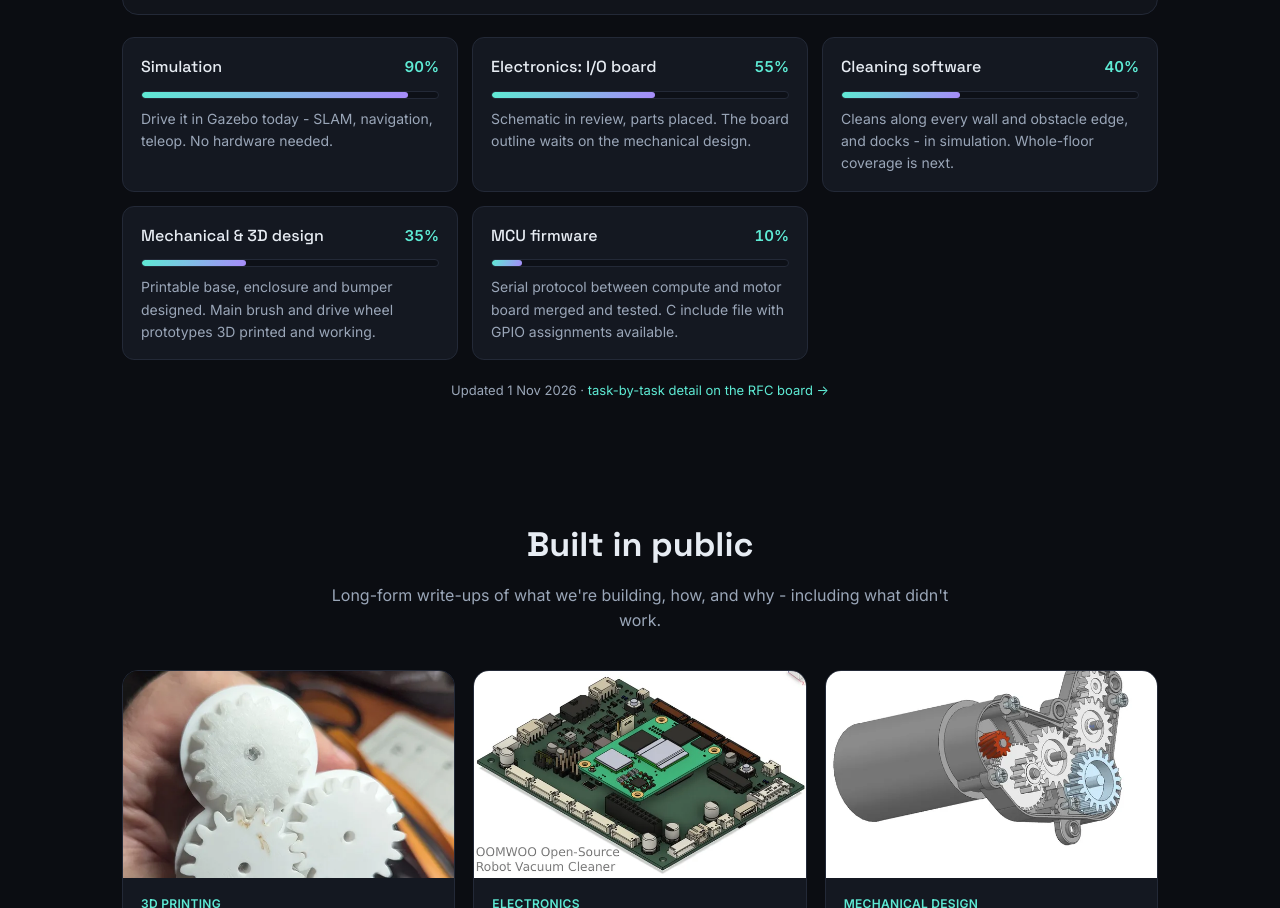
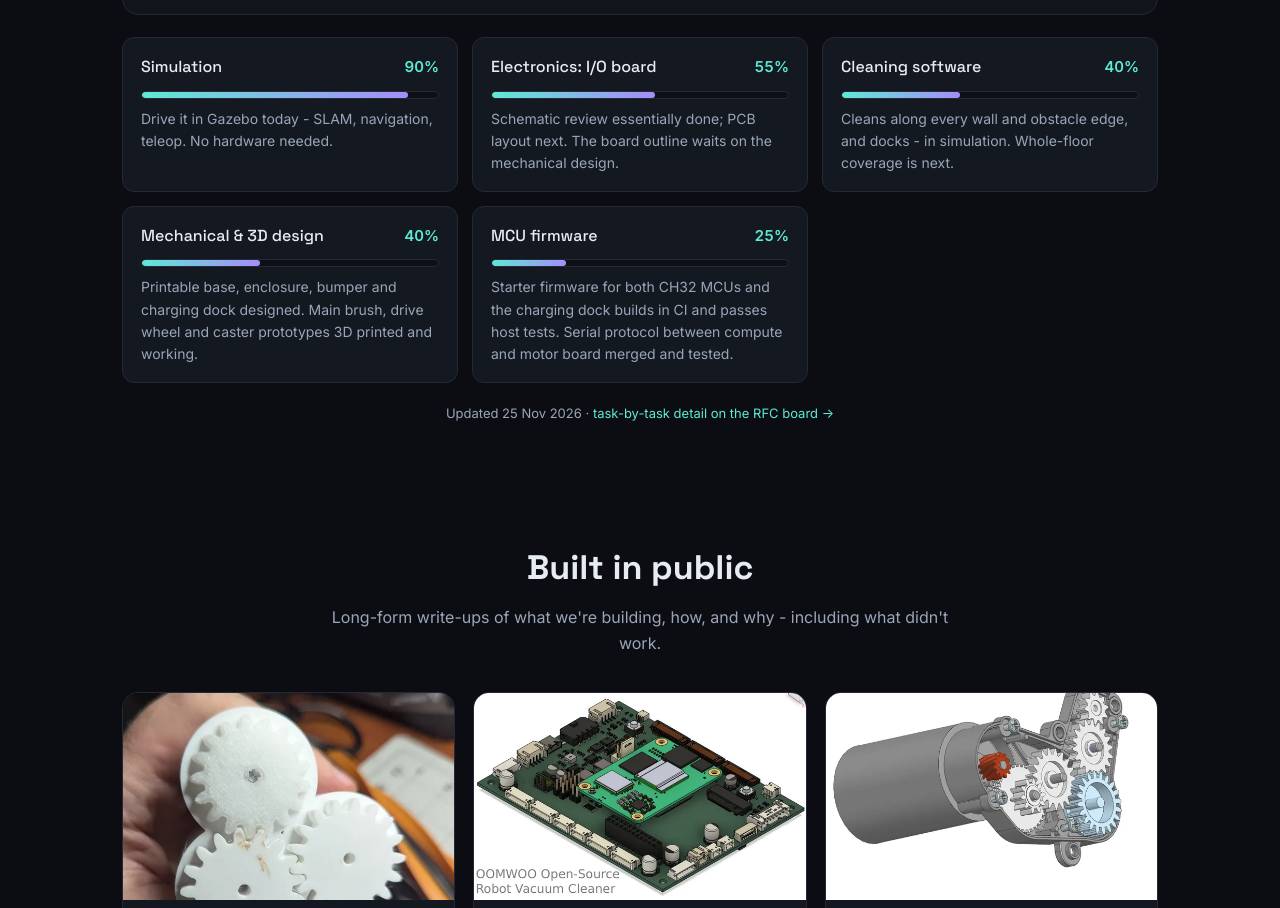
Before and after one commit to oomwoo/oomwoo.github.io, a plain HTML site: page index.html in a window 1280 px wide. Shown: the part 2986-3894 px from the top of the page. Drawn offline with Linux system fonts and the light colour scheme.

Commit message:
Progress: firmware 25%, mechanical 40%, schematic review done; updated 25 Nov
Co-Authored-By: Claude Opus 5.5 <noreply@anthropic.com>

```diff
--- a/index.html
+++ b/index.html
@@ -413,25 +413,25 @@
         <div class="prog" data-pct="55">
           <div class="prog-top"><span class="prog-name">Electronics: I/O board</span><span class="prog-pct">55%</span></div>
           <div class="prog-bar" role="progressbar" aria-label="Electronics: I/O board" aria-valuenow="55" aria-valuemin="0" aria-valuemax="100"><span class="prog-fill" style="width:55%"></span></div>
-          <p class="prog-note">Schematic in review, parts placed. The board outline waits on the mechanical design.</p>
+          <p class="prog-note">Schematic review essentially done; PCB layout next. The board outline waits on the mechanical design.</p>
         </div>
         <div class="prog" data-pct="40">
           <div class="prog-top"><span class="prog-name">Cleaning software</span><span class="prog-pct">40%</span></div>
           <div class="prog-bar" role="progressbar" aria-label="Cleaning software" aria-valuenow="40" aria-valuemin="0" aria-valuemax="100"><span class="prog-fill" style="width:40%"></span></div>
           <p class="prog-note">Cleans along every wall and obstacle edge, and docks - in simulation. Whole-floor coverage is next.</p>
         </div>
-        <div class="prog" data-pct="35">
-          <div class="prog-top"><span class="prog-name">Mechanical &amp; 3D design</span><span class="prog-pct">35%</span></div>
-          <div class="prog-bar" role="progressbar" aria-label="Mechanical and 3D design" aria-valuenow="35" aria-valuemin="0" aria-valuemax="100"><span class="prog-fill" style="width:35%"></span></div>
-          <p class="prog-note">Printable base, enclosure and bumper designed. Main brush and drive wheel prototypes 3D printed and working.</p>
+        <div class="prog" data-pct="40">
+          <div class="prog-top"><span class="prog-name">Mechanical &amp; 3D design</span><span class="prog-pct">40%</span></div>
+          <div class="prog-bar" role="progressbar" aria-label="Mechanical and 3D design" aria-valuenow="40" aria-valuemin="0" aria-valuemax="100"><span class="prog-fill" style="width:40%"></span></div>
+          <p class="prog-note">Printable base, enclosure, bumper and charging dock designed. Main brush, drive wheel and caster prototypes 3D printed and working.</p>
         </div>
-        <div class="prog" data-pct="10">
-          <div class="prog-top"><span class="prog-name">MCU firmware</span><span class="prog-pct">10%</span></div>
-          <div class="prog-bar" role="progressbar" aria-label="MCU firmware" aria-valuenow="10" aria-valuemin="0" aria-valuemax="100"><span class="prog-fill" style="width:10%"></span></div>
-          <p class="prog-note">Serial protocol between compute and motor board merged and tested. C include file with GPIO assignments available.</p>
+        <div class="prog" data-pct="25">
+          <div class="prog-top"><span class="prog-name">MCU firmware</span><span class="prog-pct">25%</span></div>
+          <div class="prog-bar" role="progressbar" aria-label="MCU firmware" aria-valuenow="25" aria-valuemin="0" aria-valuemax="100"><span class="prog-fill" style="width:25%"></span></div>
+          <p class="prog-note">Starter firmware for both CH32 MCUs and the charging dock builds in CI and passes host tests. Serial protocol between compute and motor board merged and tested.</p>
         </div>
     </div>
-    <p class="prog-updated">Updated 1 Nov 2026 · <a href="https://github.com/makerspet/oomwoo/tree/main/contributions" style="color:var(--teal);text-decoration:none">task-by-task detail on the RFC board →</a></p>
+    <p class="prog-updated">Updated 25 Nov 2026 · <a href="https://github.com/makerspet/oomwoo/tree/main/contributions" style="color:var(--teal);text-decoration:none">task-by-task detail on the RFC board →</a></p>
   </section>
 
   <!-- BUILD IN PUBLIC -->
```
